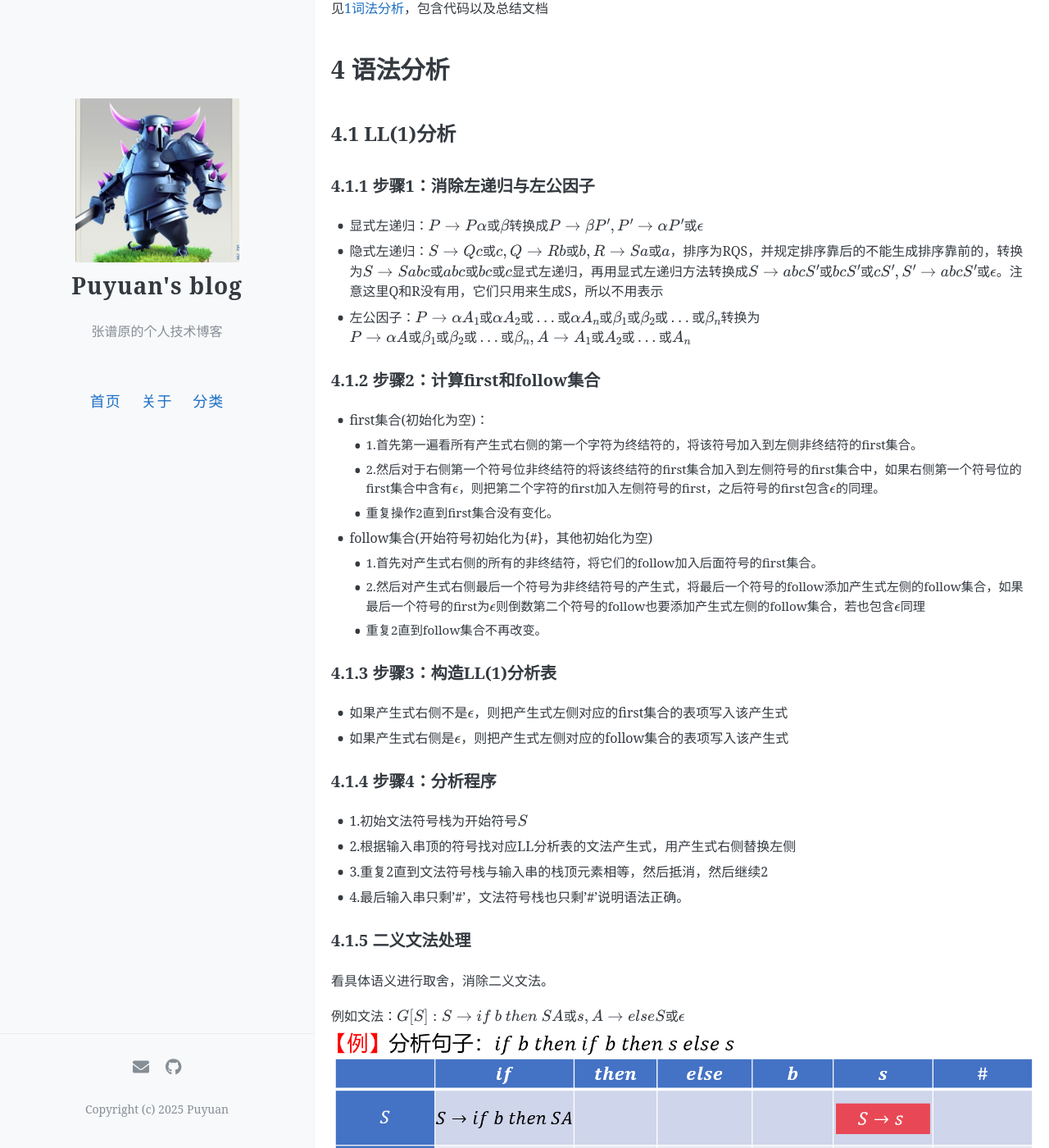
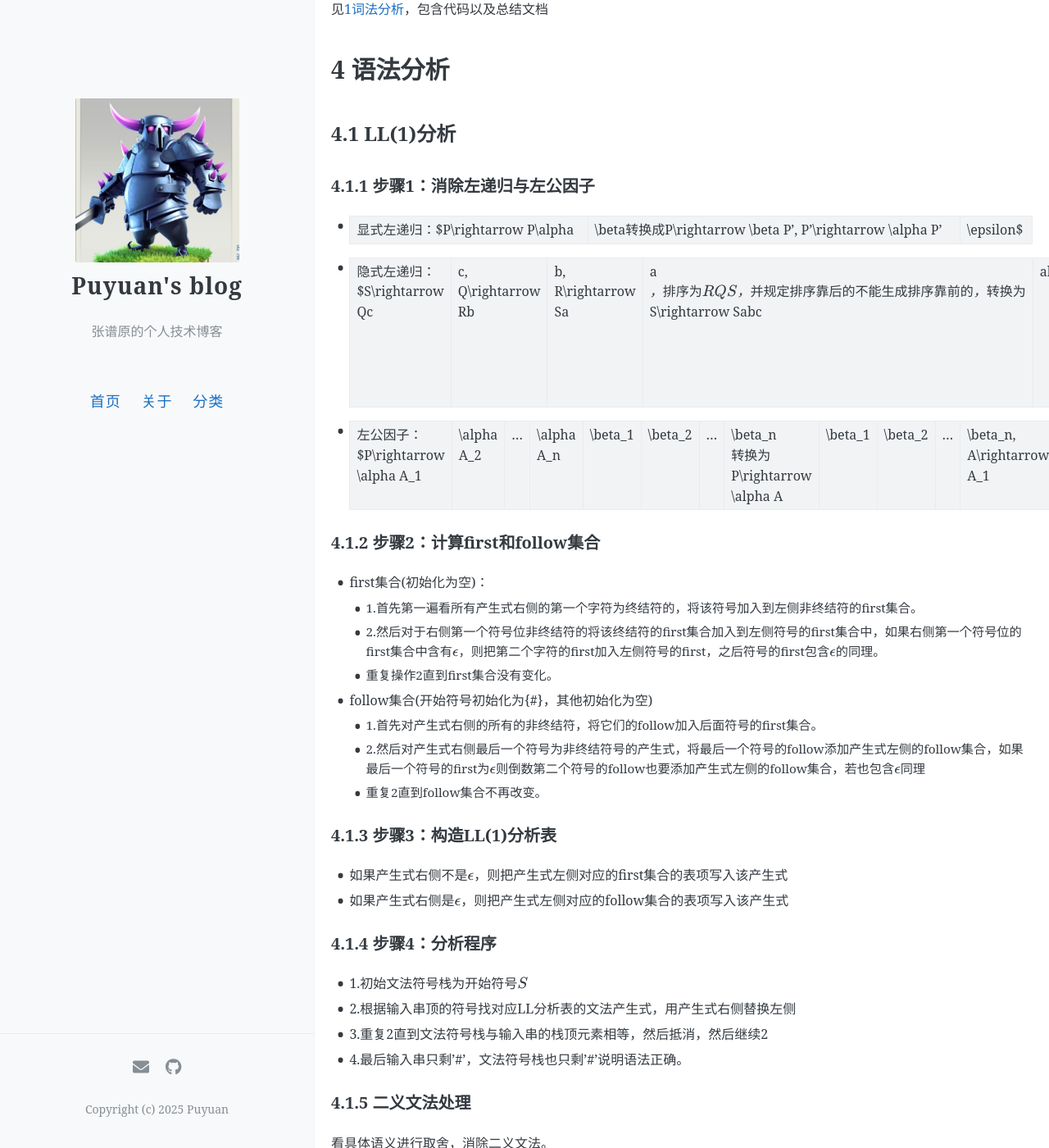
Before and after one commit to puyuanz/puyuanz.github.io, a Jekyll site: the page built from _posts/2025-7-12-complier.md, in a window 1280 px wide and 1400 px high, scrolled down 9180 px. Shown: the whole window at 82% size. Built offline with Jekyll 4.4.1, drawn with Linux system fonts in a browser that asks for light colours; formulas are drawn with MathJax 3; some of the changed text lies outside the part shown.

Commit message:
Update 2025-7-12-complier.md

```diff
--- a/_posts/2025-7-12-complier.md
+++ b/_posts/2025-7-12-complier.md
@@ -7,7 +7,7 @@ comments: true
 author: Puyuan Zhang
 mathjax: true
 ---
-注：因为github中数学公式的显示问题，这里把所有的数学符号`|`都置为`或`
+
 # 编译器原理笔记
 
 ## 目录
@@ -94,17 +94,17 @@ mathjax: true
 - 句柄：最左二层子树叶节点构成句柄
 
 ### 2.2.2 二义性
-- 文法的二义性：对一个文法，一个句型可以有不同种推导过程。避免二义文法的方法：优先级越高的越远离开始符号：例如四则运算文法：$E\rightarrow T 或 E+T, T\rightarrow F 或 T*F, F\rightarrow (E) 或 i$
+- 文法的二义性：对一个文法，一个句型可以有不同种推导过程。避免二义文法的方法：优先级越高的越远离开始符号：例如四则运算文法：$E\rightarrow T|E+T, T\rightarrow F|T*F, F\rightarrow (E)|i$
 - 语言的二义性，存在两个不同的文法$G$和$G'$，有$L(G)=L(G')$即该语言存在二义性。
 # 3 词法分析
-以正规式$(a 或 b)^*(aa 或 bb)(a 或 b)^*$为例进行词法分析
+以正规式$(a|b)^*(aa|bb)(a|b)^*$为例进行词法分析
 ## 3.1 步骤一：非确定有限自动机(NFA)单符化
 - 使初态、终态唯一：
 ![alt text](http://puyuanz.github.io/images/complier/image-1.png)
 - 箭弧单符化：
 ![alt text](http://puyuanz.github.io/images/complier/image-2.png)
 
-正规式$(a 或 b)^*(aa 或 bb)(a 或 b)^*$构造NFA如下：
+正规式$(a|b)^*(aa|bb)(a|b)^*$构造NFA如下：
 ![alt text](http://puyuanz.github.io/images/complier/image-3.png)
 ## 3.2 步骤二：非确定有限自动机(NFA)确定化
 ![alt text](http://puyuanz.github.io/images/complier/image-4.png)
@@ -119,9 +119,9 @@ mathjax: true
 # 4 语法分析
 ## 4.1 LL(1)分析
 ### 4.1.1 步骤1：消除左递归与左公因子
-- 显式左递归：$P\rightarrow P\alpha 或 \beta$转换成$P\rightarrow \beta P', P'\rightarrow \alpha P' 或 \epsilon$
-- 隐式左递归：$S\rightarrow Qc 或 c, Q\rightarrow Rb 或 b, R\rightarrow Sa 或 a$，排序为RQS，并规定排序靠后的不能生成排序靠前的，转换为$S\rightarrow Sabc 或 abc 或 bc 或 c$显式左递归，再用显式左递归方法转换成$S\rightarrow abcS' 或 bcS' 或 cS', S'\rightarrow abcS' 或 \epsilon$。注意这里Q和R没有用，它们只用来生成S，所以不用表示
-- 左公因子：$P\rightarrow \alpha A_1或\alpha A_2 或 ... 或 \alpha A_n 或 \beta_1 或 \beta_2 或 ... 或 \beta_n$转换为$P\rightarrow \alpha A 或 \beta_1 或 \beta_2 或 ... 或 \beta_n, A\rightarrow A_1 或 A_2 或 ... 或 A_n$
+- 显式左递归：$P\rightarrow P\alpha|\beta$转换成$P\rightarrow \beta P', P'\rightarrow \alpha P'|\epsilon$
+- 隐式左递归：$S\rightarrow Qc|c, Q\rightarrow Rb|b, R\rightarrow Sa|a$，排序为RQS，并规定排序靠后的不能生成排序靠前的，转换为$S\rightarrow Sabc|abc|bc|c$显式左递归，再用显式左递归方法转换成$S\rightarrow abcS'|bcS'|cS', S'\rightarrow abcS'|\epsilon$。注意这里Q和R没有用，它们只用来生成S，所以不用表示
+- 左公因子：$P\rightarrow \alpha A_1|\alpha A_2|...|\alpha A_n|\beta_1|\beta_2|...|\beta_n$转换为$P\rightarrow \alpha A|\beta_1|\beta_2|...|\beta_n, A\rightarrow A_1|A_2|...|A_n$
 
 ### 4.1.2 步骤2：计算first和follow集合
 - first集合(初始化为空)：
@@ -146,7 +146,7 @@ mathjax: true
 ### 4.1.5 二义文法处理
 看具体语义进行取舍，消除二义文法。
 
-例如文法：$G[S]:S\rightarrow if\text{ } b \text{ }then \text{ }SA 或 s, A\rightarrow else S 或 \epsilon$
+例如文法：$G[S]:S\rightarrow if\text{ } b \text{ }then \text{ }SA|s, A\rightarrow else S|\epsilon$
 ![alt text](http://puyuanz.github.io/images/complier/image-10.png)
 显然这里S可以表示一个if语句也可以是if-else语句，那么A在遇到else是一定是要和最近的S匹配，所以只要有A遇到else就用产生式$A\rightarrow else S$匹配$if\text{ } b \text{ }then \text{ }SA$中的$S$而不是转为$\epsilon$将这个else与$S\rightarrow if\text{ } b \text{ }then \text{ }SA$左侧的S匹配
 
```
